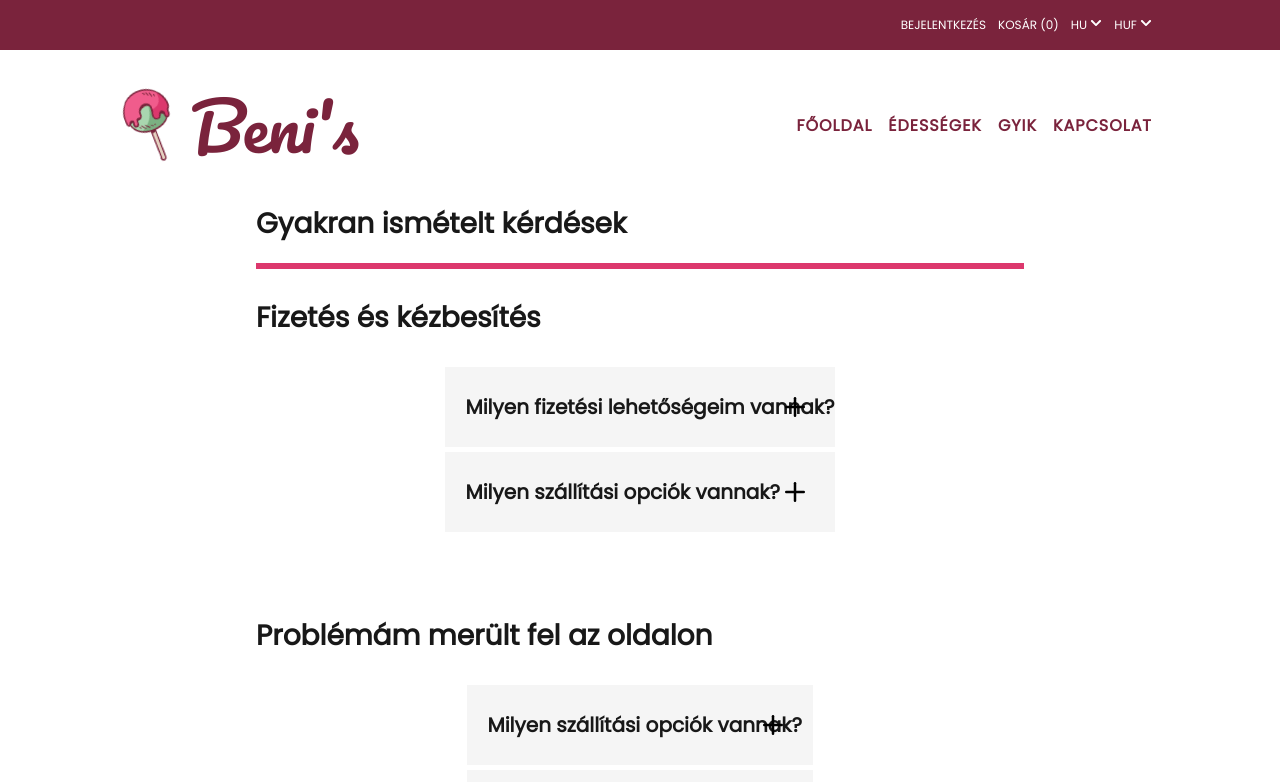
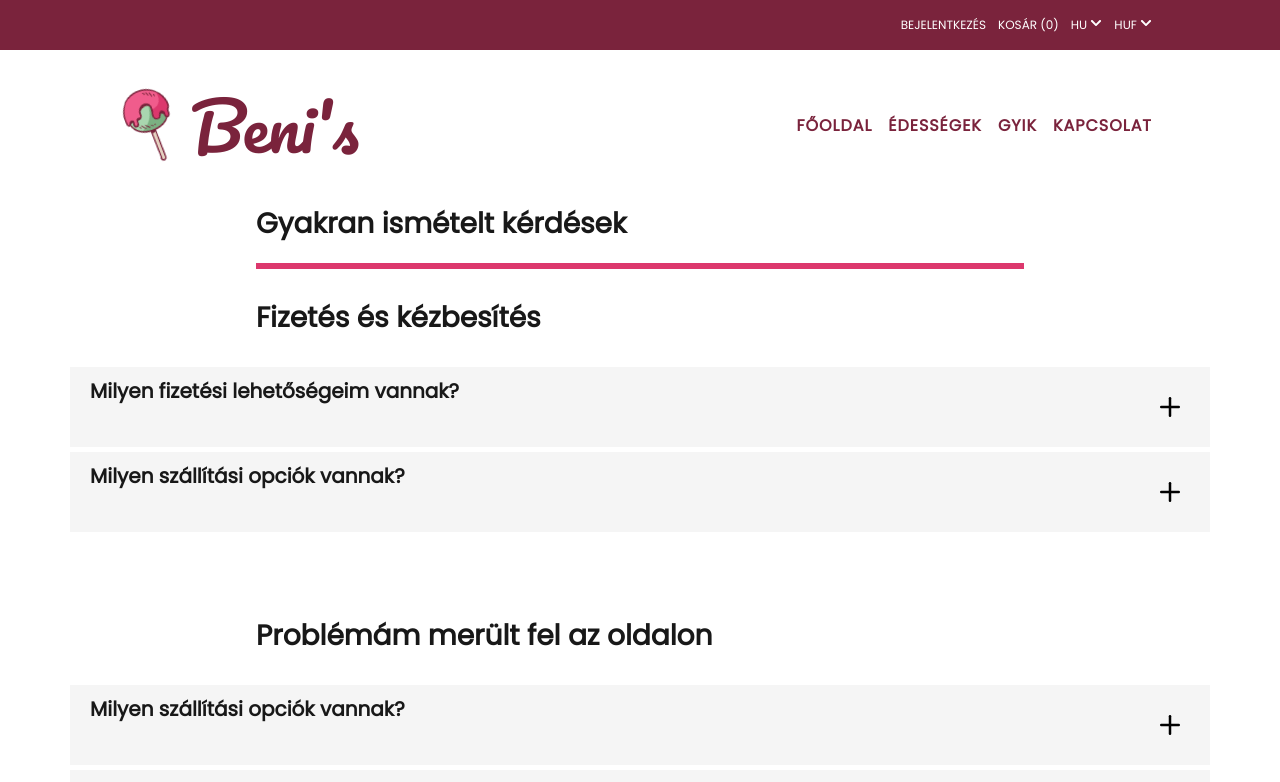
Before and after one commit to Gkristof96/Beni-s, a React (Create React App) app: page /gyik in a window 1280 px wide. Shown: the top 782 px of the page. Built offline with nearby package versions, Linux system fonts and the light colour scheme.

Commit message:
btn class declared

```diff
--- a/src/css/Pages/_gyik.scss
+++ b/src/css/Pages/_gyik.scss
@@ -15,6 +15,7 @@
             background: color(secondary) 0% 0% no-repeat padding-box;
         }
         .category-container {
+
             display: flex;
             align-items: center;
             flex-direction: column;
@@ -30,43 +31,43 @@
 
             }
             .question-container {
+                width: 1140px;
                 display: flex;
+                justify-content: center;
                 flex-direction: column;
                 margin-bottom: 5px;
                 transition: 0.5s;
 
                 .title-bar {
-                    width: 100%;
                     height: 80px;
                     position: relative;
                     background: color(grayish);
                     transition: 0.5s;
 
-                    h1 {
+                    .title {
+                        margin: 0;
                         text-align: left;
-                        margin: 16px 0;
                         margin-left: 20px;
-                        text-align: left;
                         font-size: 20px;
-                        letter-spacing: 0px;
                         color: color(dark-text);
                         transition: 0.5s ease-in-out;
                     }
                     .gyik-icon {
                         position: absolute;
-                        top: 25px;
+                        top: 50%;
                         right: 25px;
+                        transform: translateY(-50%);
                         font-size: 30px;
 
                     }
                 }
                 .title-bar.open {
-                    background: transparent linear-gradient(90deg,color(seconday) 0%, color(gradient) 100%);
+                    background: transparent linear-gradient(90deg,color(secondary) 0%, color(gradient) 100%);
                     transition: 0.5s;
-                    h1 {
+                    .title {
+                        margin: 0;
                         text-align: left;
                         font-size: 20px;
-                        margin: 16px 0;
                         margin-left: 20px;
                         letter-spacing: 0px;
                         color: color(light-text);
@@ -115,13 +116,25 @@
                 font-size: 18px;
             }
             .category-container {
+                margin-bottom: 10px;
                 .category-title {
-                    font-size: 18px;
+                    margin: 10px 0;
+                    font-size: 14px;
                 }
                 .question-container {
+                    width: 280px;
                     .title-bar {
-                        h1 {
-                            font-size: 14px;
+                        height: 50px;
+                        .title {
+                            font-size: 12px;
+                        }
+                        .gyik-icon {
+                            right: 10px;
+                        }
+                    }
+                    .title-bar.open {
+                        .title {
+                            font-size: 10px;
                         }
                     }
                     .dropdown.open {
--- a/src/css/style.css
+++ b/src/css/style.css
@@ -935,9 +935,13 @@ h1 {
 }
 
 .gyik-section .gyik-container .category-container .question-container {
-  display: -webkit-box;
-  display: -ms-flexbox;
-  display: flex;
+  width: 1140px;
+  display: -webkit-box;
+  display: -ms-flexbox;
+  display: flex;
+  -webkit-box-pack: center;
+      -ms-flex-pack: center;
+          justify-content: center;
   -webkit-box-orient: vertical;
   -webkit-box-direction: normal;
       -ms-flex-direction: column;
@@ -948,7 +952,6 @@ h1 {
 }
 
 .gyik-section .gyik-container .category-container .question-container .title-bar {
-  width: 100%;
   height: 80px;
   position: relative;
   background: #F5F5F5;
@@ -956,13 +959,11 @@ h1 {
   transition: 0.5s;
 }
 
-.gyik-section .gyik-container .category-container .question-container .title-bar h1 {
-  text-align: left;
-  margin: 16px 0;
+.gyik-section .gyik-container .category-container .question-container .title-bar .title {
+  margin: 0;
+  text-align: left;
   margin-left: 20px;
-  text-align: left;
   font-size: 20px;
-  letter-spacing: 0px;
   color: #181818;
   -webkit-transition: 0.5s ease-in-out;
   transition: 0.5s ease-in-out;
@@ -970,22 +971,24 @@ h1 {
 
 .gyik-section .gyik-container .category-container .question-container .title-bar .gyik-icon {
   position: absolute;
-  top: 25px;
+  top: 50%;
   right: 25px;
+  -webkit-transform: translateY(-50%);
+          transform: translateY(-50%);
   font-size: 30px;
 }
 
 .gyik-section .gyik-container .category-container .question-container .title-bar.open {
-  background: transparent -webkit-gradient(linear, left top, right top, from(0%), to(#FFB3B5));
-  background: transparent linear-gradient(90deg, 0%, #FFB3B5 100%);
+  background: transparent -webkit-gradient(linear, left top, right top, from(#DC386D), to(#FFB3B5));
+  background: transparent linear-gradient(90deg, #DC386D 0%, #FFB3B5 100%);
   -webkit-transition: 0.5s;
   transition: 0.5s;
 }
 
-.gyik-section .gyik-container .category-container .question-container .title-bar.open h1 {
+.gyik-section .gyik-container .category-container .question-container .title-bar.open .title {
+  margin: 0;
   text-align: left;
   font-size: 20px;
-  margin: 16px 0;
   margin-left: 20px;
   letter-spacing: 0px;
   color: #FFFFFF;
@@ -1030,11 +1033,27 @@ h1 {
   .gyik-section .gyik-container .gyik-title {
     font-size: 18px;
   }
+  .gyik-section .gyik-container .category-container {
+    margin-bottom: 10px;
+  }
   .gyik-section .gyik-container .category-container .category-title {
-    font-size: 18px;
-  }
-  .gyik-section .gyik-container .category-container .question-container .title-bar h1 {
+    margin: 10px 0;
     font-size: 14px;
+  }
+  .gyik-section .gyik-container .category-container .question-container {
+    width: 280px;
+  }
+  .gyik-section .gyik-container .category-container .question-container .title-bar {
+    height: 50px;
+  }
+  .gyik-section .gyik-container .category-container .question-container .title-bar .title {
+    font-size: 12px;
+  }
+  .gyik-section .gyik-container .category-container .question-container .title-bar .gyik-icon {
+    right: 10px;
+  }
+  .gyik-section .gyik-container .category-container .question-container .title-bar.open .title {
+    font-size: 10px;
   }
   .gyik-section .gyik-container .category-container .question-container .dropdown.open {
     height: auto;
@@ -2232,4 +2251,17 @@ html {
 ::-webkit-scrollbar-thumb:hover {
   background: #555;
 }
+
+.btn {
+  background: #DC386D;
+  border-radius: 6px;
+}
+
+.btn:focus, .btn:active {
+  outline: none;
+}
+
+.btn:hover {
+  background: #e04e7d;
+}
 /*# sourceMappingURL=style.css.map */
```
Also changed, not shown: src/css/style.scss (+14 -0 lines), src/pages/GYIK/index.js (indentation only), 1 other file (tests, documents, lock files or other folders).
